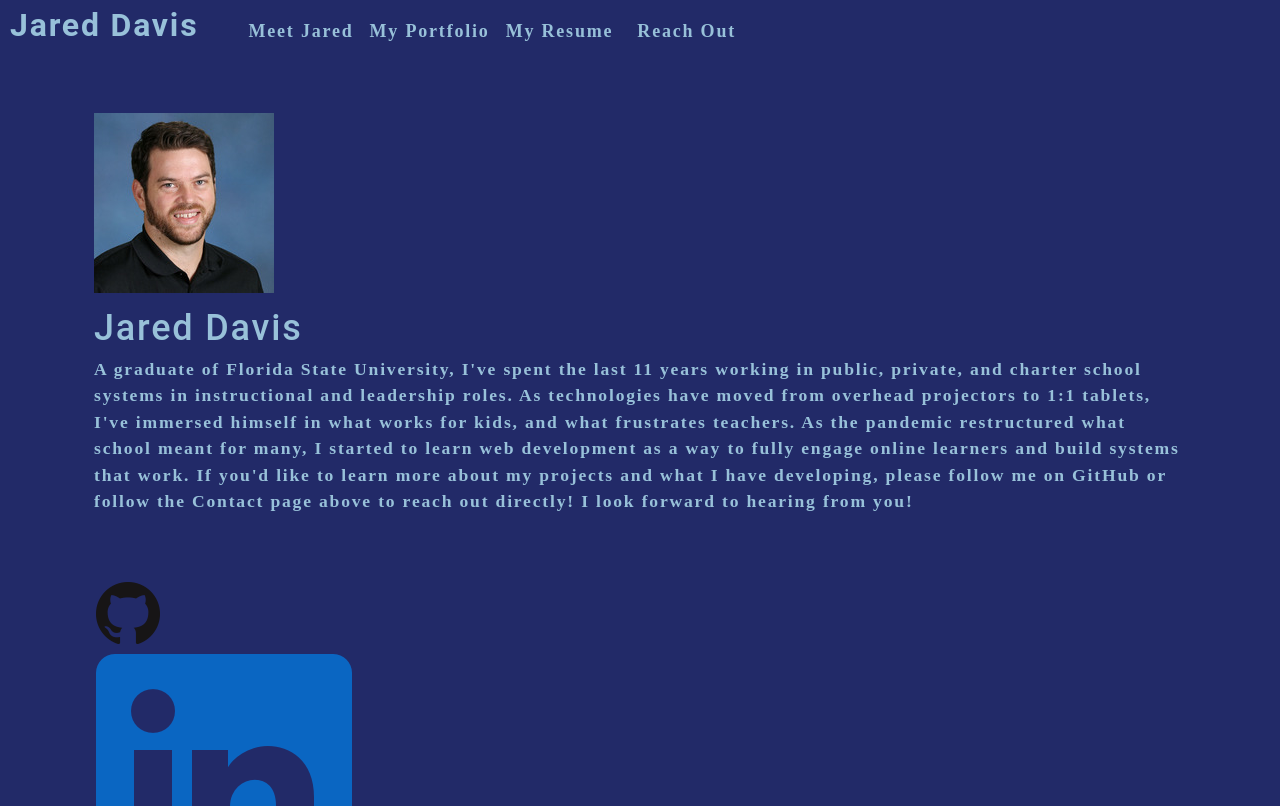
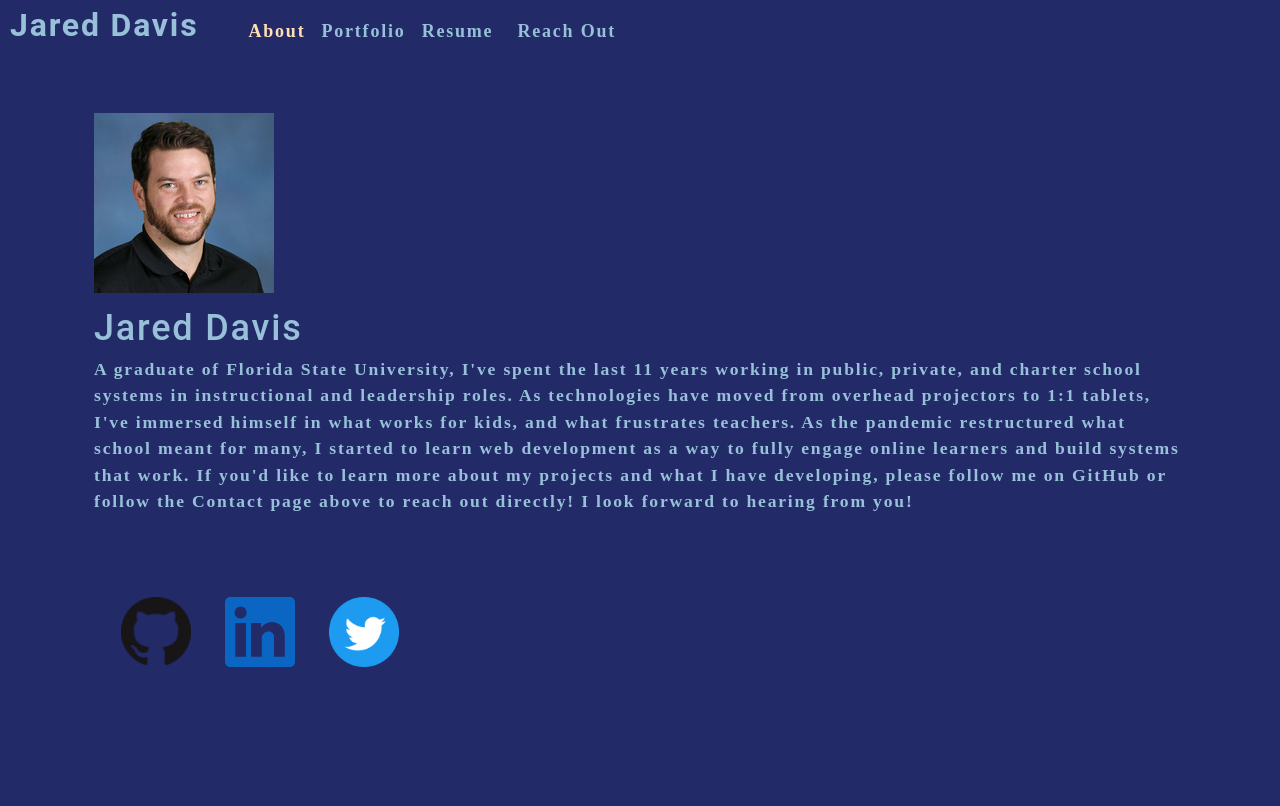
Before and after one commit to jadavis30/react-portfolio, a React (Create React App) app in the folder my-portfolio/: page / in a window 1280 px wide. Shown: the top 806 px of the page. Built offline with nearby package versions, Linux system fonts and the light colour scheme.

Commit message:
footer links active; react-components not functioning 'Button/roundedCircle

```diff
--- a/my-portfolio/src/App.js
+++ b/my-portfolio/src/App.js
@@ -8,9 +8,9 @@ import About from './components/About'
 function App() {
     const [contactSelected, setContactSelected] = useState(false);
     const [pages] = useState([
-        {name: 'Meet Jared'},
-        {name: 'My Portfolio'},
-        {name: 'My Resume'}
+        {name: 'About'},
+        {name: 'Portfolio'},
+        {name: 'Resume'}
     ]);
 
     const [currentPage, setCurrentPage] = useState(pages[0]);
--- a/my-portfolio/src/components/Contact/index.js
+++ b/my-portfolio/src/components/Contact/index.js
@@ -1,5 +1,5 @@
 import React, { useState } from 'react';
-
+import Button from 'react-bootstrap/Button'
 import { validateEmail } from '../../utils/helpers';
 
 function ContactForm() {
@@ -57,7 +57,7 @@ function ContactForm() {
             <p className="error-text">{errorMessage}</p>
           </div>
         )}
-        <button data-testid="button" type="submit">Submit</button>
+        <Button variant="outline-light" type="submit">Submit</Button>
       </form>
     </section>
   );
--- a/my-portfolio/src/components/Footer/index.js
+++ b/my-portfolio/src/components/Footer/index.js
@@ -10,15 +10,28 @@ import Col from 'react-bootstrap/Col'
 function Footer() {
     return (
         <Container>
-            < Row>
+            < Row className="flex-row px-1">
                 <Col>
-                    <img src={GitHub} alt="GitHub Profile Link"/>
+                    <a href="https://www.github.com/jadavis30">
+                        <img className="thumbnail-logo"
+                        src={GitHub}
+                        alt="GitHub Profile Link"
+                        />
+                    </a>
                 </Col>
                 <Col>
-                    <img src={LinkedIn} alt="LinkedIn Profile Link"/>
+                <a href="https://www.linkedin.com/in/jared-davis-b871a0106/">
+                    <img className="thumbnail-logo"
+                    src={LinkedIn}
+                    alt="LinkedIn Profile Link"/>
+                </a>
                 </Col>
                 <Col>
-                    <img src={Twitter} alt="Twitter Profile Link"/>
+                <a href="https://www.twitter.com/JaredHDavis32">
+                    <img className="thumbnail-logo"
+                    src={Twitter}
+                    alt="Twitter Profile Link"/>
+                </a>
                 </Col>
             </Row>
         </Container>
--- a/my-portfolio/src/index.css
+++ b/my-portfolio/src/index.css
@@ -6,7 +6,7 @@ main {
 }
 :root {
   --primary: #222A68;
-  --secondary: #98C1D9;
+  --secondary: #FFE0B5;
   --tertiary: #607466;
   --light: #98C1D9;
   --dark: #222A68;
@@ -272,7 +272,7 @@ button {
 	background: var(--primary);
 	border: 0;
 	border-radius: 5px;
-	color: #fff;
+	color: #FFE0B5;
 	cursor: pointer;
 	font-size: 16px;
 	font-weight: 600;
@@ -293,3 +293,9 @@ a {
 .navActive {
   color: var(--secondary);
 }
+
+.thumbnail-logo {
+  height: 100px;
+  width: 100px;
+  padding: 15px;
+}
```
